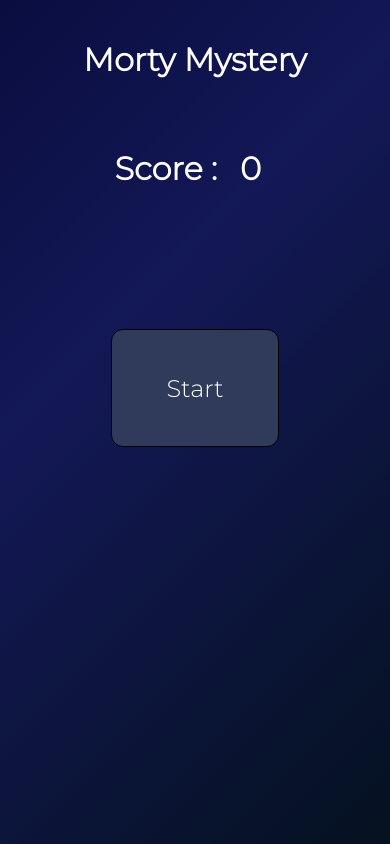
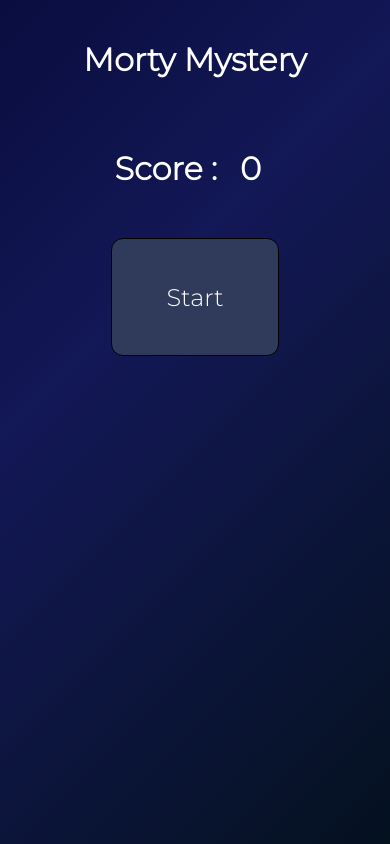
Before and after one commit to cantsaydorifto/morty-mystery, a SvelteKit app: page / in a window 390 px wide. Built offline with nearby package versions, Linux system fonts and the light colour scheme.

Commit message:
fix container overlow

```diff
--- a/src/routes/+page.svelte
+++ b/src/routes/+page.svelte
@@ -161,7 +161,6 @@
 		display: flex;
 		justify-content: center;
 		align-items: center;
-		height: 500px;
 	}
 
 	.characterCardContainer {
@@ -329,8 +328,6 @@
 		.container {
 			flex-direction: column;
 			gap: 60px;
-			height: fit-content;
-			min-height: 300px;
 		}
 		.buttonContainer > div {
 			flex-direction: row;
@@ -350,7 +347,7 @@
 	}
 	@media only screen and (max-height: 850px) and (max-width: 650px) {
 		.characterCardContainer {
-			height: 400px;
+			min-height: 400px;
 		}
 		.characterCard {
 			width: 250px;
```
